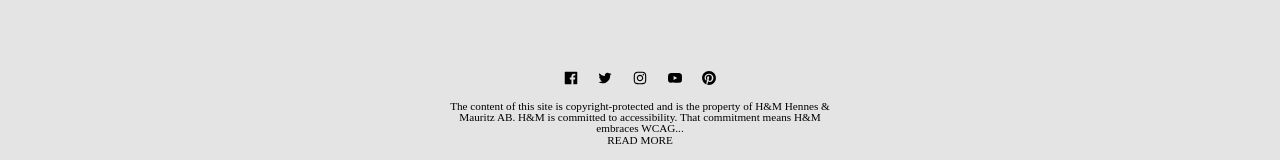
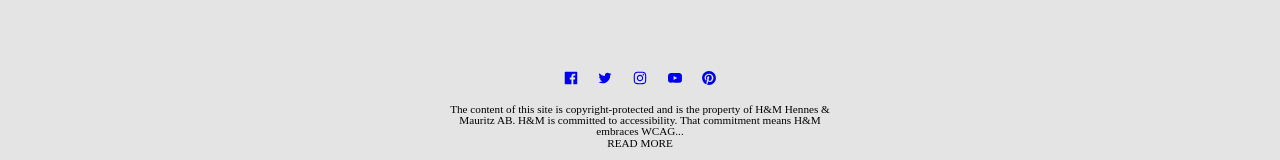
Before and after one commit to norrichs/CB-Clone-Project-FE, a React (Create React App) app: page /favorites in a window 1280 px wide. Shown: the part 480-640 px from the top of the page. Built offline with nearby package versions, Linux system fonts and the light colour scheme.

Commit message:
Add working links to icons in Bottom Nav

```diff
--- a/src/Components/BottomNav.js
+++ b/src/Components/BottomNav.js
@@ -130,11 +130,12 @@ return (
 
     <div id="footer-lower-section-container">
         <div id="footer-lower-section-icons">
-            <AiFillFacebook/>
-            <AiOutlineTwitter/>
-            <AiOutlineInstagram/>
-            <AiFillYoutube/>
-            <ImPinterest/>
+            {/* these icons below are just placehoder for now... links dont work */}
+            <a href="https://www.facebook.com/hmtheus" target="blank" alt="facebook logo" ><AiFillFacebook/></a>
+            <a href="https://twitter.com/hmusa" target="blank" alt="twitter logo"><AiOutlineTwitter/></a>
+            <a href="https://www.instagram.com/hm/" target="blank" alt="instagram logo"><AiOutlineInstagram/></a>
+            <a href="http://www.youtube.com/user/hennesandmauritz" target="blank" alt="youtube logo"><AiFillYoutube/></a>
+            <a href="https://www.pinterest.com/hm/" target="blank" alt="pintrest logo"><ImPinterest/></a>
         </div>
 
         <div id="footer-lower-section-copy">
```
